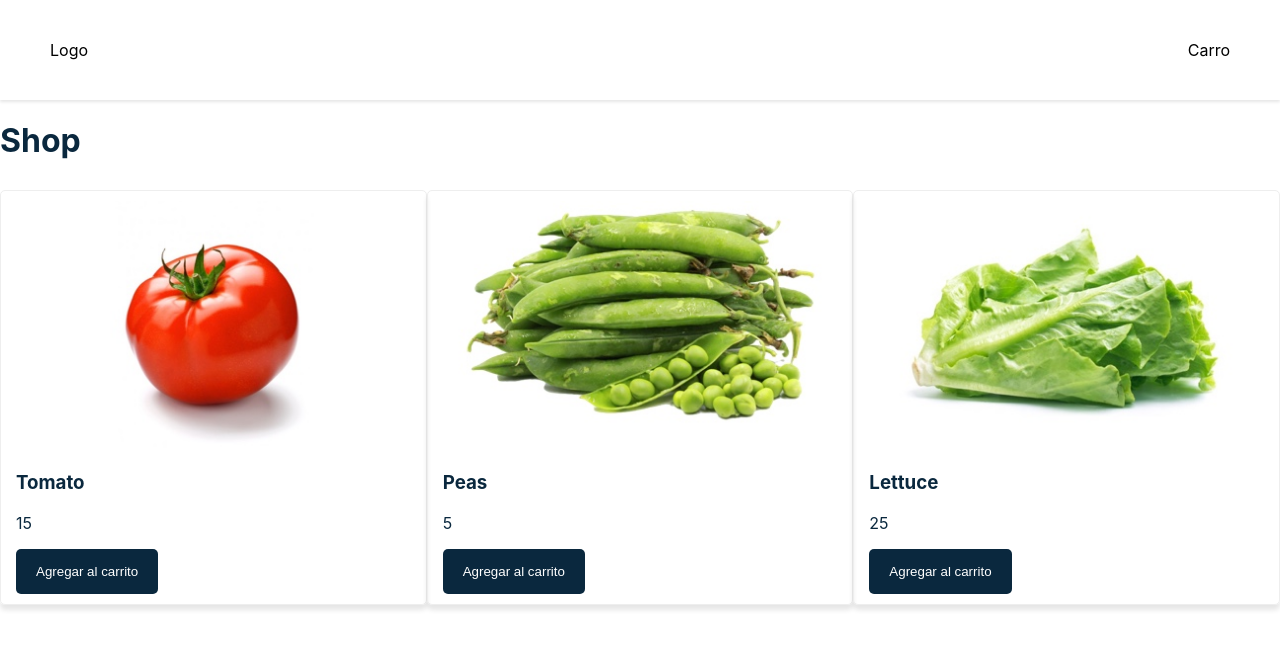
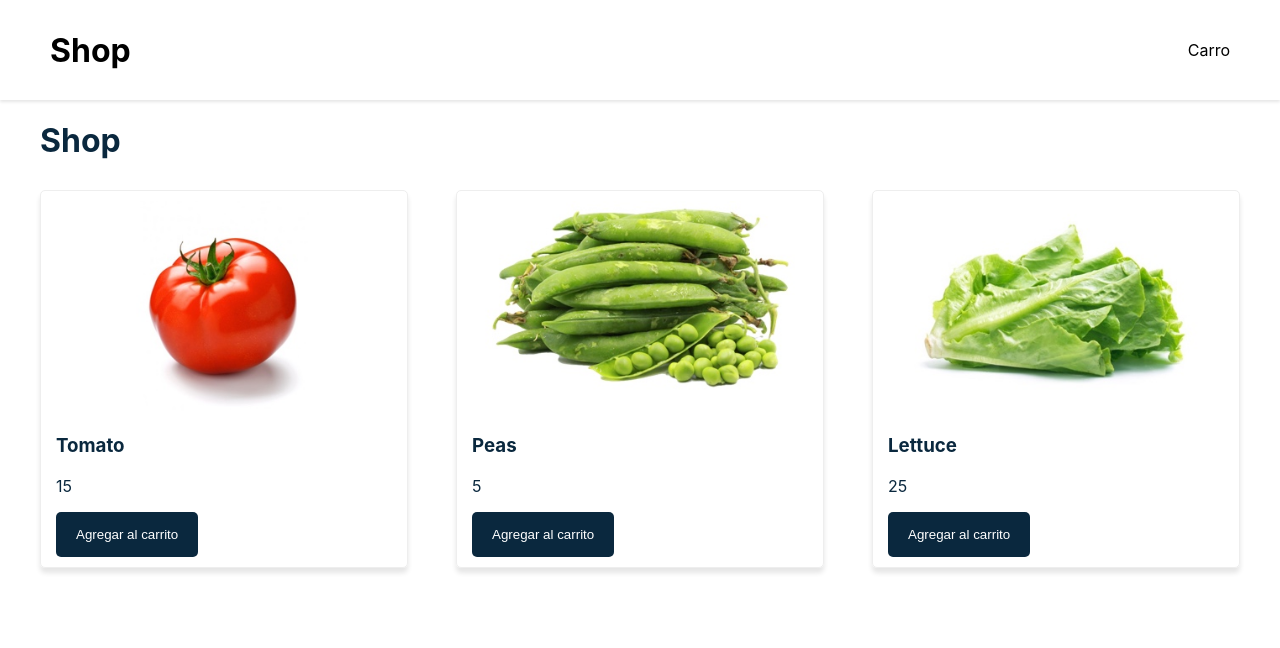
Before and after one commit to luisrmrz16/shopping-cart, a React (Create React App) app: page / in a window 1280 px wide. Shown: the top 648 px of the page. Built offline with nearby package versions, Linux system fonts and the light colour scheme.

Commit message:
Agregue el componente de logo

```diff
--- a/src/components/Layout.js
+++ b/src/components/Layout.js
@@ -4,12 +4,12 @@
   layout: {
     backgroundColor: '#FFF',
     color: '#0A283E',
+    alignItems: 'center',
     display: 'flex',
-    alignItems: 'center',
     flexDirection: 'column',
   },
   container: {
-    with: '1200px',
+    width: '1200px',
   }
 }
 
--- /dev/null
+++ b/src/components/Logo.js
@@ -0,0 +1,20 @@
+import { Component } from 'react';
+
+const styles = {
+  logo: {
+    fontWeight: '700',
+    fontSize: '2rem',
+  }
+}
+
+class Logo extends Component {
+  render() {
+    return (
+      <div style={styles.logo}>
+        Shop
+      </div>
+    )
+  }
+}
+
+export default Logo;
--- a/src/components/Navbar.js
+++ b/src/components/Navbar.js
@@ -1,4 +1,5 @@
 import { Component } from 'react';
+import Logo from './Logo'
 
 const styles = {
   navbar: {
@@ -17,7 +18,7 @@
   render() {
     return (
       <nav style={styles.navbar}>
-        <p>Logo</p>
+        <Logo />
         <p>Carro</p>
       </nav>
     )
--- a/src/components/Product.js
+++ b/src/components/Product.js
@@ -5,7 +5,7 @@
   product: {
     border: 'solid 1px #EEE',
     boxShadow: '0 5px 5px rgb(0, 0, 0, 0.1)',
-    with: '30%',
+    width: '28%',
     padding: '10px 15px',
     borderRadius: '5px',
   },
```
